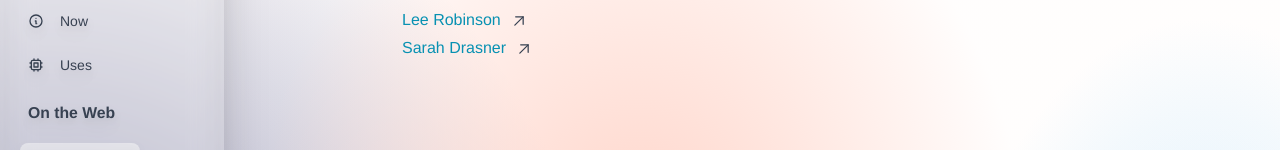
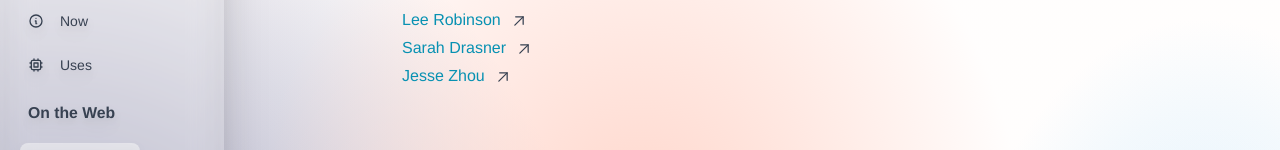
Before and after one commit to achntj/garden, a Next.js app: page /design in a window 1280 px wide. Shown: the part 301-451 px from the top of the page. Built offline with nearby package versions, Linux system fonts and the light colour scheme; a web font is replaced by a local one.

Commit message:
Add jesse to design

```diff
--- a/pages/design.tsx
+++ b/pages/design.tsx
@@ -9,6 +9,7 @@ export default function Design() {
     { name: "Arhaan Bahadur", link: "https://arhaanbahadur.co/" },
     { name: "Lee Robinson", link: "https://leerob.io/" },
     { name: "Sarah Drasner", link: "https://sarah.dev/" },
+    { name: "Jesse Zhou", link: "https://jesse-zhou.com/" },
   ];
   return (
     <Container
```
